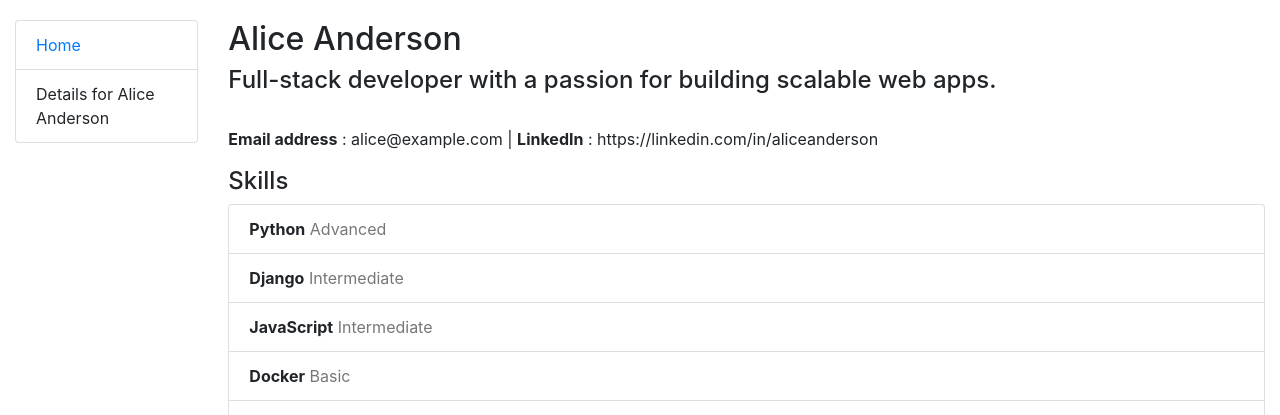
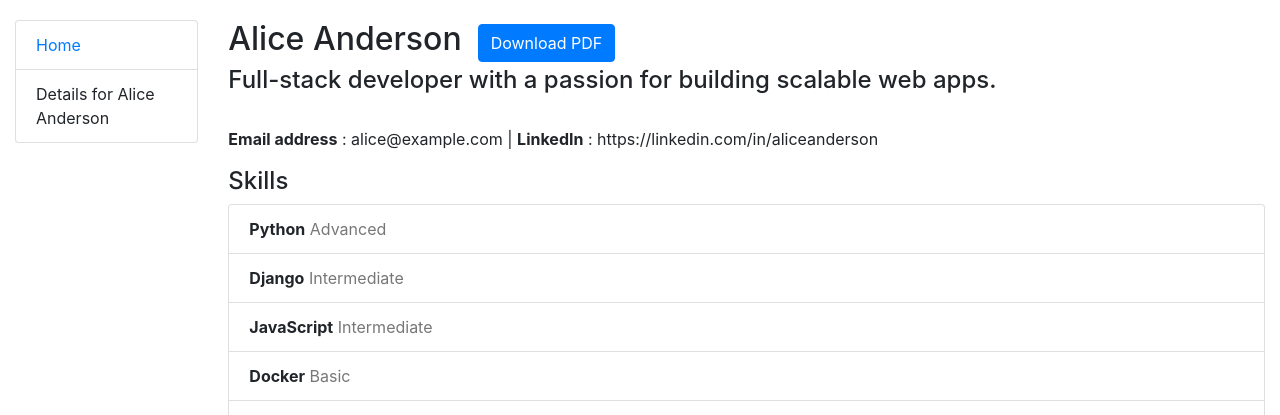
Before and after one commit to DSahalatyi/DTEAM-django-practical-test, a Django app: page /cv/1/ in a window 1280 px wide. Shown: the top 415 px of the page. Run offline with Django 5.2, Linux system fonts and the light colour scheme; data comes from the database, SQL or seed files in the repository.

Commit message:
Add CV download as PDF button, rearrange templates, update dependencies

```diff
--- a/main/urls.py
+++ b/main/urls.py
@@ -1,10 +1,11 @@
 from django.urls import path
 
-from main.views import CVListView, CVDetailView
+from main.views import CVListView, CVDetailView, CVDownloadPDFView
 
 app_name = "main"
 
 urlpatterns = [
     path("", CVListView.as_view(), name="cv-list"),
     path("cv/<int:pk>/", CVDetailView.as_view(), name="cv-detail"),
+    path("cv/<int:pk>/download/", CVDownloadPDFView.as_view(), name="cv-download"),
 ]
--- a/main/views.py
+++ b/main/views.py
@@ -1,4 +1,10 @@
+import io
+
+from django.http import HttpResponse
+from django.template.loader import render_to_string
 from django.views import generic
+from django.views.generic import View
+from xhtml2pdf import pisa
 
 from main.models import CV
 
@@ -11,3 +17,19 @@ class CVListView(generic.ListView):
 class CVDetailView(generic.DetailView):
     model = CV
     queryset = CV.objects.prefetch_related("skills", "projects", "contacts")
+
+
+class CVDownloadPDFView(View):
+    def get(self, request, pk):
+        cv = CV.objects.prefetch_related("skills", "projects", "contacts").get(pk=pk)
+        html = render_to_string("main/cv_pdf.html", {"cv": cv})
+        result = io.BytesIO()
+        pdf = pisa.pisaDocument(io.BytesIO(html.encode("utf-8")), result)
+
+        if not pdf.err:
+            response = HttpResponse(result.getvalue(), content_type="application/pdf")
+            response["Content-Disposition"] = (
+                f"attachment; filename={cv.first_name}_{cv.last_name}_cv.pdf"
+            )
+            return response
+        return HttpResponse("Error rendering PDF", status=500)
--- a/pyproject.toml
+++ b/pyproject.toml
@@ -6,9 +6,10 @@ authors = [
     {name = "Your Name",email = "you@example.com"}
 ]
 readme = "README.md"
-requires-python = ">=3.12"
+requires-python = ">=3.12, <4"
 dependencies = [
-    "django (>=5.2.1,<6.0.0)"
+    "django (>=5.2.1,<6.0.0)",
+    "xhtml2pdf (>=0.2.17,<0.3.0)"
 ]
 
 
--- /dev/null
+++ b/templates/includes/cv_content.html
@@ -0,0 +1,43 @@
+  <div class="d-flex align-items-center">
+  <h2>{{ cv.first_name }} {{ cv.last_name }}</h2>
+  {% if show_download_button %}
+  <a href="{% url 'main:cv-download' cv.pk %}" class="btn btn-primary ml-3">Download PDF</a>
+  {% endif %}
+  </div>
+  <h4>{{ cv.bio }}</h4>
+  <br>
+  {% if cv.contacts.all %}
+    <div class="contacts-block">
+      {% for contact in cv.contacts.all %}
+        <strong>{{ contact.get_type_display }}</strong> : {{ contact.value }} {% if not forloop.last %}|
+      {% endif %}
+      {% endfor %}
+    </div>
+  {% else %}
+    <p>No contacts have been added</p>
+  {% endif %}
+  {% if cv.skills.all %}
+    <h4>Skills</h4>
+    <ul class="list-group">
+      {% for skill in cv.skills.all %}
+        <li class="list-group-item">
+          <strong>{{ skill.name }}</strong><span class="gray-text"> {{ skill.get_level_display }}</span>
+        </li>
+      {% endfor %}
+    </ul>
+  {% else %}
+    <p>No skills have been added</p>
+  {% endif %}
+  {% if cv.projects.all %}
+    <h4 class="projects-heading">Projects</h4>
+    <ul class="list-group">
+      {% for project in cv.projects.all %}
+        <li class="list-group-item project-description">
+          <strong>{{ project.name }}</strong>
+          <p>{{ project.description }}</p>
+        </li>
+      {% endfor %}
+    </ul>
+  {% else %}
+    <p>No projects have been added</p>
+  {% endif %}
--- a/templates/main/cv_detail.html
+++ b/templates/main/cv_detail.html
@@ -1,42 +1,5 @@
 {% extends "base.html" %}
 {% block title %}{{ cv.first_name }} {{ cv.last_name }} - CV{% endblock %}
 {% block content %}
-  <h2>{{ cv.first_name }} {{ cv.last_name }}</h2>
-  <h4>{{ cv.bio }}</h4>
-  <br>
-  {% if cv.contacts.all %}
-    <div class="contacts-block">
-      {% for contact in cv.contacts.all %}
-        <strong>{{ contact.get_type_display }}</strong> : {{ contact.value }} {% if not forloop.last %}|
-      {% endif %}
-      {% endfor %}
-    </div>
-  {% else %}
-    <p>No contacts have been added</p>
-  {% endif %}
-  {% if cv.skills.all %}
-    <h4>Skills</h4>
-    <ul class="list-group">
-      {% for skill in cv.skills.all %}
-        <li class="list-group-item">
-          <strong>{{ skill.name }}</strong><span class="gray-text"> {{ skill.get_level_display }}</span>
-        </li>
-      {% endfor %}
-    </ul>
-  {% else %}
-    <p>No skills have been added</p>
-  {% endif %}
-  {% if cv.projects.all %}
-    <h4 class="projects-heading">Projects</h4>
-    <ul class="list-group">
-      {% for project in cv.projects.all %}
-        <li class="list-group-item project-description">
-          <strong>{{ project.name }}</strong>
-          <p>{{ project.description }}</p>
-        </li>
-      {% endfor %}
-    </ul>
-  {% else %}
-    <p>No projects have been added</p>
-  {% endif %}
+{% include "includes/cv_content.html" with show_download_button=True %}
 {% endblock %}
```
Also changed, not shown: templates/main/cv_pdf.html (added, +14 -0 lines), 1 other file.
